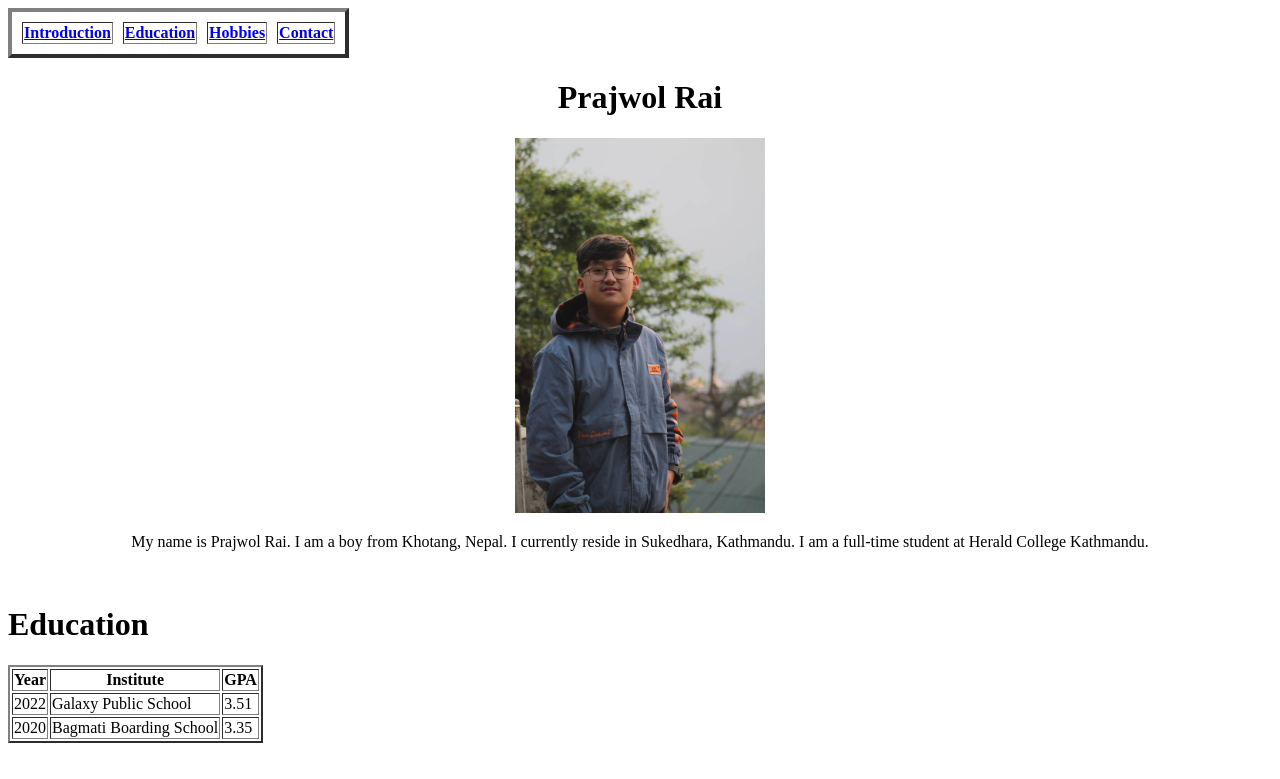
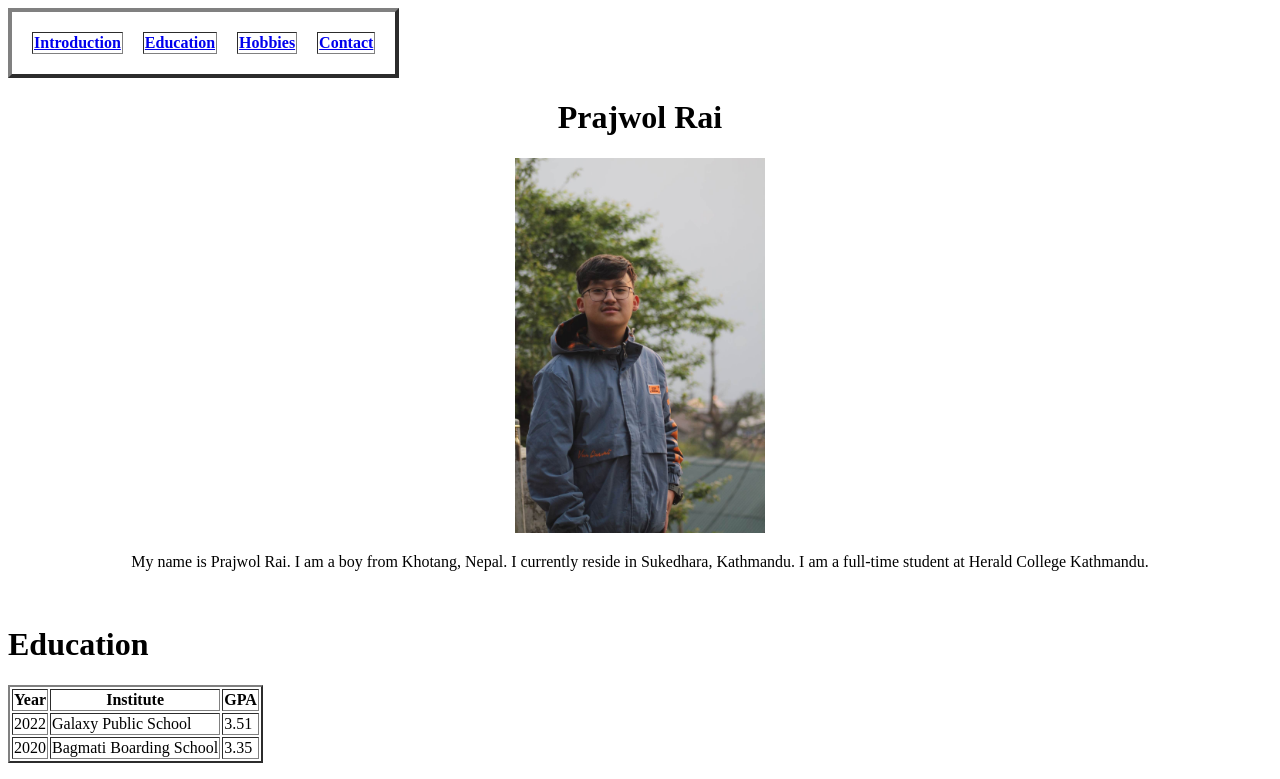
Before and after one commit to PrajwolGithub/PrajwolGithub.github.io, a plain HTML site: page week2/Exercise2.html in a window 1280 px wide. Shown: the top 779 px of the page. Drawn offline with Linux system fonts and the light colour scheme.

```diff
--- a/week2/Exercise2.html
+++ b/week2/Exercise2.html
@@ -23,7 +23,7 @@
      <body>
         <nav>
             <section>
-            <table border="4" cellspacing="10">
+            <table border="4" cellspacing="20">
                 <tr>
                     <th><a href="#Introduction">Introduction</a></th>
                     <th><a href="#Education">Education</a></th>
```
